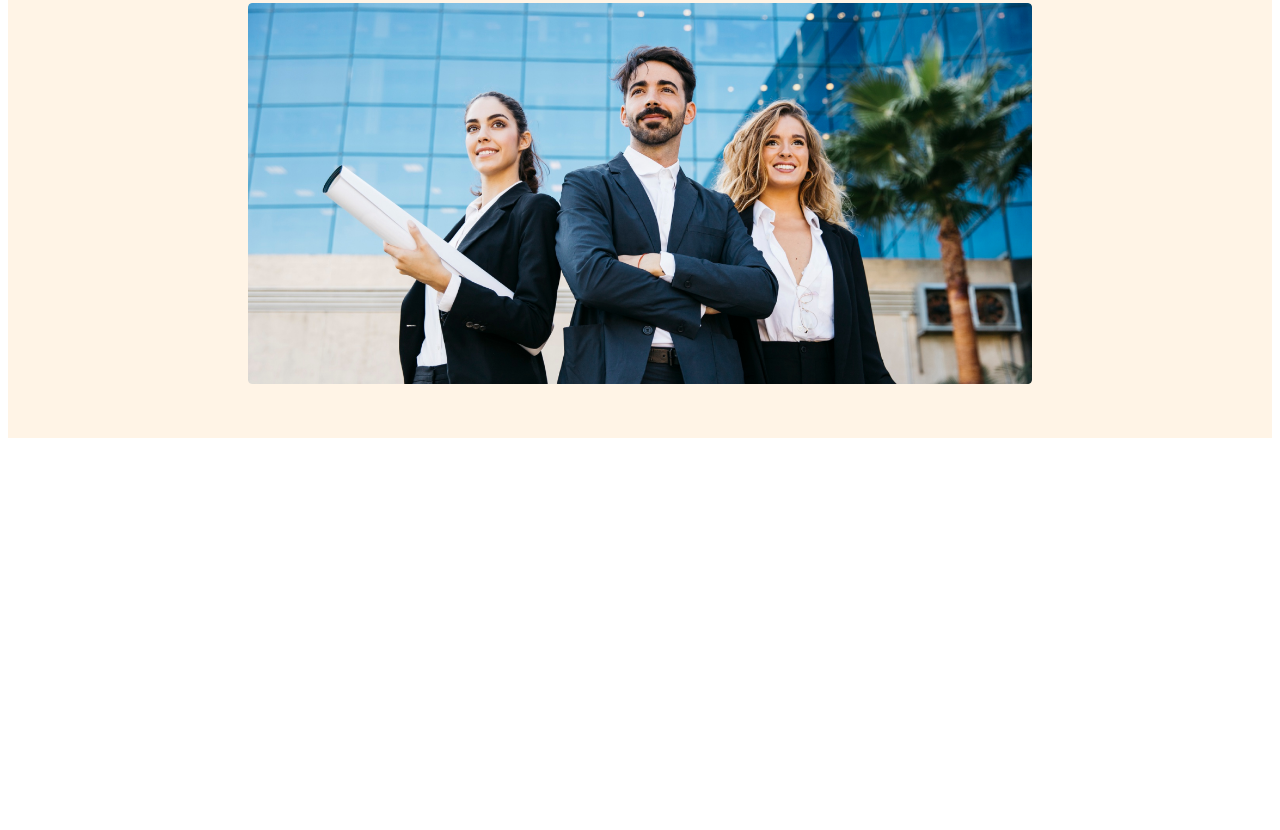
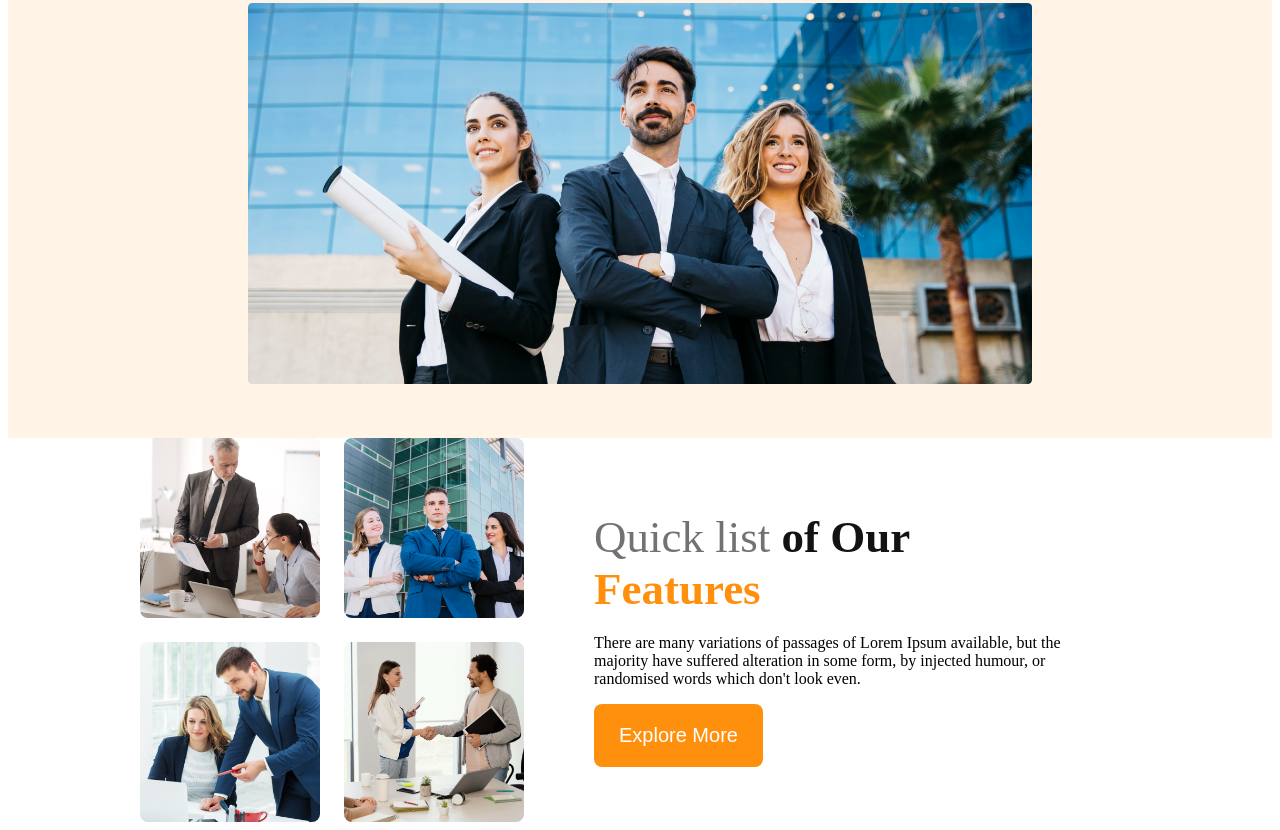
Before and after one commit to Naba-skcn/G3-Architects, a plain HTML site: page index.html in a window 1280 px wide. Shown: the part 534-1364 px from the top of the page. Before the commit the page ends 980 px from the top, so only its background shows below. Drawn offline with Linux system fonts and the light colour scheme.

Commit message:
second part added

```diff
--- a/index.html
+++ b/index.html
@@ -29,6 +29,23 @@
 
 </header>
 <main>
+    <section class="teams-container">
+        <div class="teams-img-container">
+            <img src="images/team1.png" alt="">
+            <img src="images/team2.png" alt="">
+             <img src="images/team3.png" alt="">
+             <img src="images/team4.png" alt="">
+
+        </div>
+        <div class="teams-content">
+            <h3 class="teams-title"> <span class="quick">Quick list</span><span class="our"> of Our</span><span class="feature"> Features</span></h3>
+            <p class="teams-description">
+                There are many variations of passages of Lorem Ipsum available, but the majority have suffered alteration in some form, by injected humour, or randomised words which don't look even.
+            </p>
+            <button class="btn-primary">Explore More</button>
+
+        </div>
+    </section>
 
 </main>
 <footer>
--- a/styles/architect.css
+++ b/styles/architect.css
@@ -103,5 +103,48 @@ border: 0;
     height: 200px;
     margin: -80px 10px -85px;
 }
+}
 
+main {
+    max-width: 1000px;
+    margin: 0 auto;
 }
+.teams-container{
+    display: flex;
+    align-items: center;
+}
+.teams-img-container{
+    display: grid;
+    grid-template-columns: repeat(2, 1fr);
+    gap: 24px;
+}
+main img {
+width: 180px;
+height: 180px;
+flex-shrink: 0;
+border-radius: 8px;
+}
+.teams-content{
+    padding-left: 70px;
+    padding-right: 70px;
+}
+
+.quick{
+color: var(--Dark-03, #727272);
+font-family: Work Sans;
+font-size: 45px;
+font-weight: 500;
+width: 468px;
+}
+.our{
+color: var(--Dark-01, #131313);
+font-family: Work Sans;
+font-size: 45px;
+font-weight: 700;
+}
+.feature{
+color: #FF900E;
+font-family: Work Sans;
+font-size: 45px;
+font-weight: 700;
+}
```
